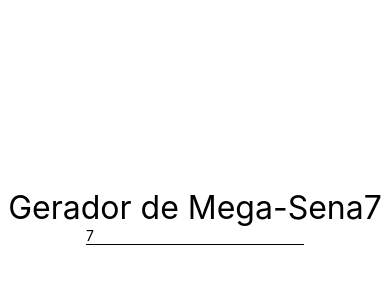
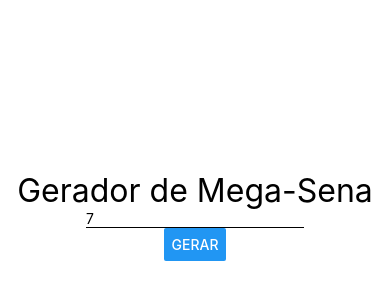
Before and after one commit to rudatorquato/Curso-React-Native-Cod3r, a React Native app in the folder Exercicios/: screen / in a window 390 px wide. Shown: the part 206-506 px from the top of the page. Built offline with nearby package versions, Linux system fonts and the light colour scheme.

Commit message:
Componente Mega-Sena #01

```diff
--- a/Exercicios/src/components/mega/Mega.js
+++ b/Exercicios/src/components/mega/Mega.js
@@ -1,11 +1,12 @@
 import React, {Component} from 'react'
-import {Text, TextInput} from 'react-native'
+import {Button, Text, TextInput} from 'react-native'
 import Estilo from '../Estilo'
 
 export default class Mega extends React.Component{
 
     state = {
-        qtdeNumeros: this.props.qtdeNumeros
+        qtdeNumeros: this.props.qtdeNumeros,
+        numeros:[]
     }
 
     //primeira solução, mais verbal
@@ -21,7 +22,20 @@ export default class Mega extends React.Component{
 
     // usado na terceira solução
     alterarQtdeNumero = (qtde) => {
-        this.setState({ qtdeNumeros: qtde })
+        this.setState({ qtdeNumeros: +qtde})
+    }
+
+    gerarNumeroNaoContido = nums => {
+        const novo = parseInt(Math.random() * 60) + 1
+        return nums.includes(novo) ? this.gerarNumeroNaoContido(nums) : novo
+    }
+
+    gerarNumeros = () => {
+        const numeros = Array(this.state.qtdeNumeros)
+            .fill()
+            .reduce(n => [...n, this.gerarNumeroNaoContido(n)], [])
+            .sort((a,b) => a - b)
+        this.setState({ numeros })
     }
 
     render(){
@@ -29,18 +43,25 @@ export default class Mega extends React.Component{
             <>
                 <Text style = {Estilo.txtG}>
                     Gerador de Mega-Sena
-                    {this.state.qtdeNumeros}
+
                 </Text>
                 <TextInput
                     keyboardType = {'numeric'}
                     style = {{borderBottomWidth: 1}}
                     placeholder = "Quantidade  de Números"
-                    value = {this.state.qtdeNumeros}
+                    value = {`${this.state.qtdeNumeros}`}
                     //terceira solução
                     onChangeText = {this.alterarQtdeNumero}
                     //segunda solução
                     //onChangeText = {qtde=>this.alterarQtdeNumero(qtde)}
                 />
+                <Button
+                    title='Gerar'
+                    onPress={this.gerarNumeros}
+                />
+                <Text>
+                    {this.state.numeros.join(',')}
+                </Text>
             </>
         )
     }
```
